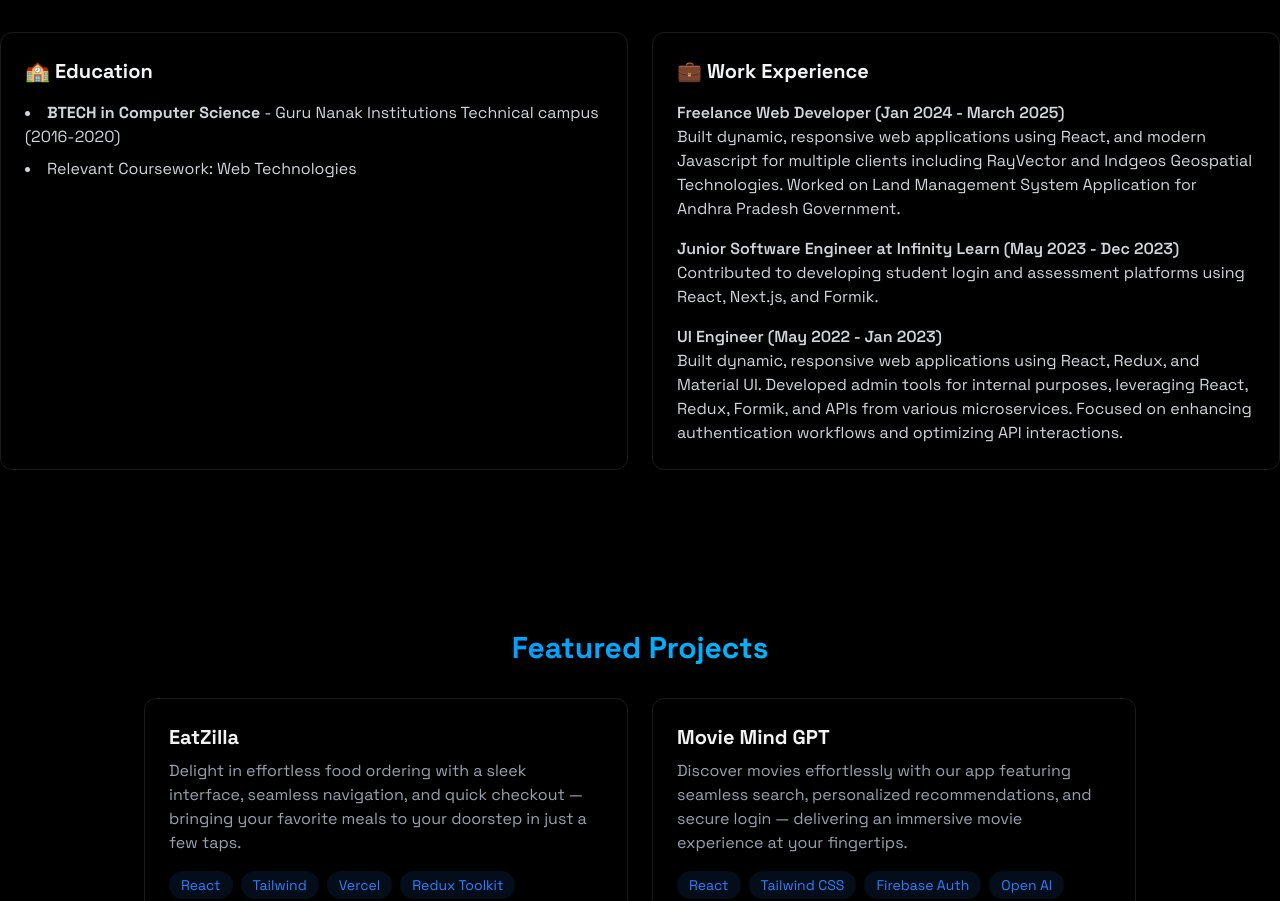
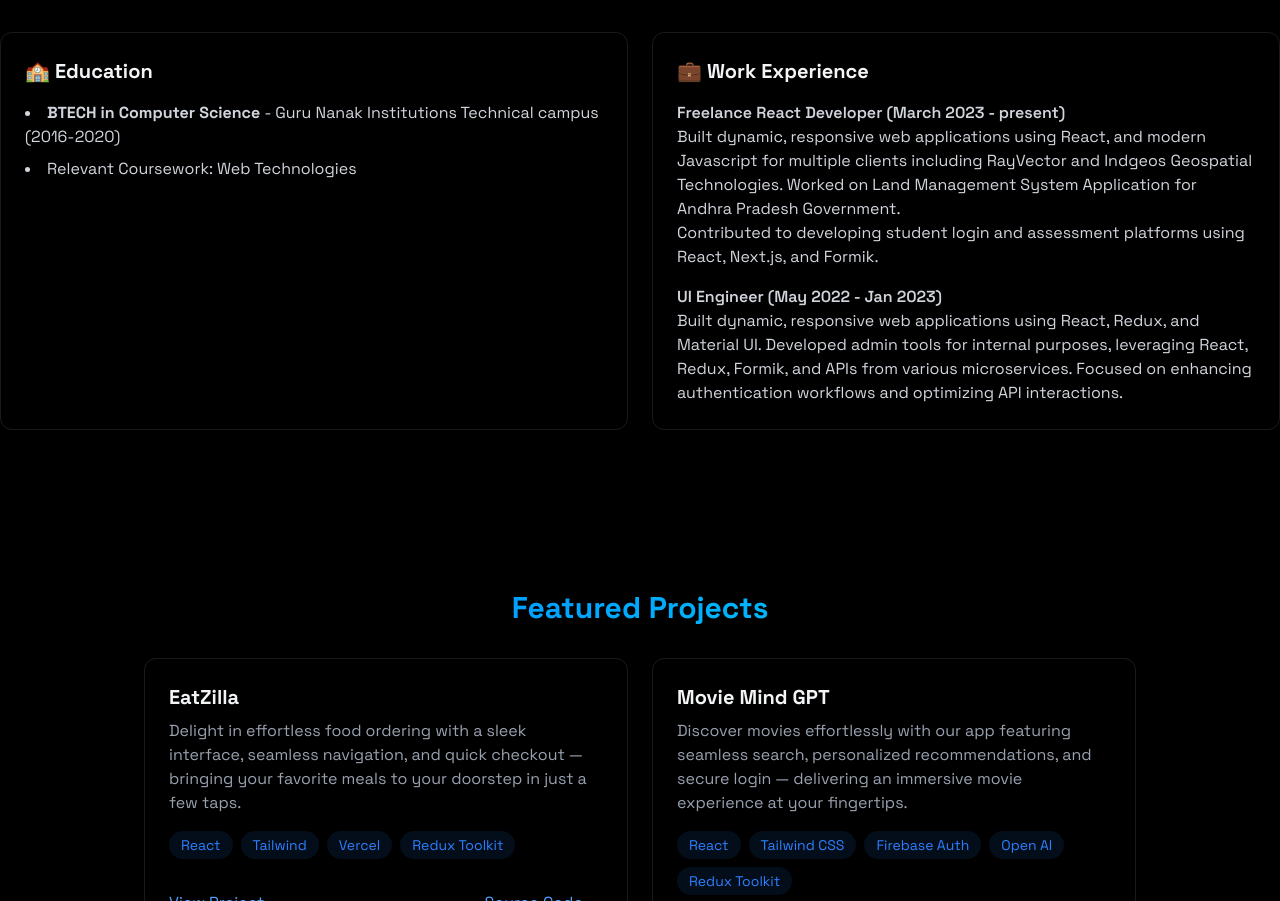
Before and after one commit to chandrashekar19/chandras-dev, a React (Vite) app: page / in a window 1280 px wide. Shown: the part 1470-2371 px from the top of the page. Built offline with nearby package versions, Linux system fonts and the light colour scheme.

Commit message:
updated: the experience section

```diff
--- a/src/components/sections/about-me.jsx
+++ b/src/components/sections/about-me.jsx
@@ -99,7 +99,7 @@ export const About = () => {
             <div className="space-y-4 text-gray-300">
               <div>
                 <h4 className="font-semibold">
-                  Freelance Web Developer (Jan 2024 - March 2025)
+                  Freelance React Developer (March 2023 - present)
                 </h4>
                 <p>
                   Built dynamic, responsive web applications using React, and
@@ -107,12 +107,6 @@ export const About = () => {
                   Indgeos Geospatial Technologies. Worked on Land Management
                   System Application for Andhra Pradesh Government.
                 </p>
-              </div>
-              <div>
-                <h4 className="font-semibold">
-                  Junior Software Engineer at Infinity Learn (May 2023 - Dec
-                  2023)
-                </h4>
                 <p>
                   Contributed to developing student login and assessment
                   platforms using React, Next.js, and Formik.
```
